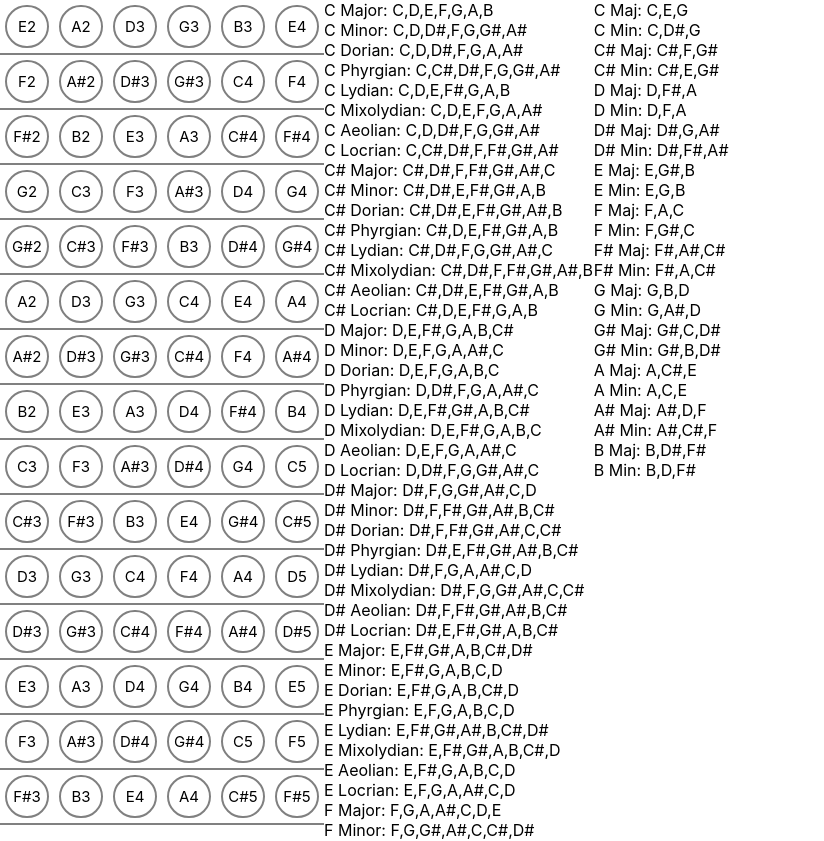
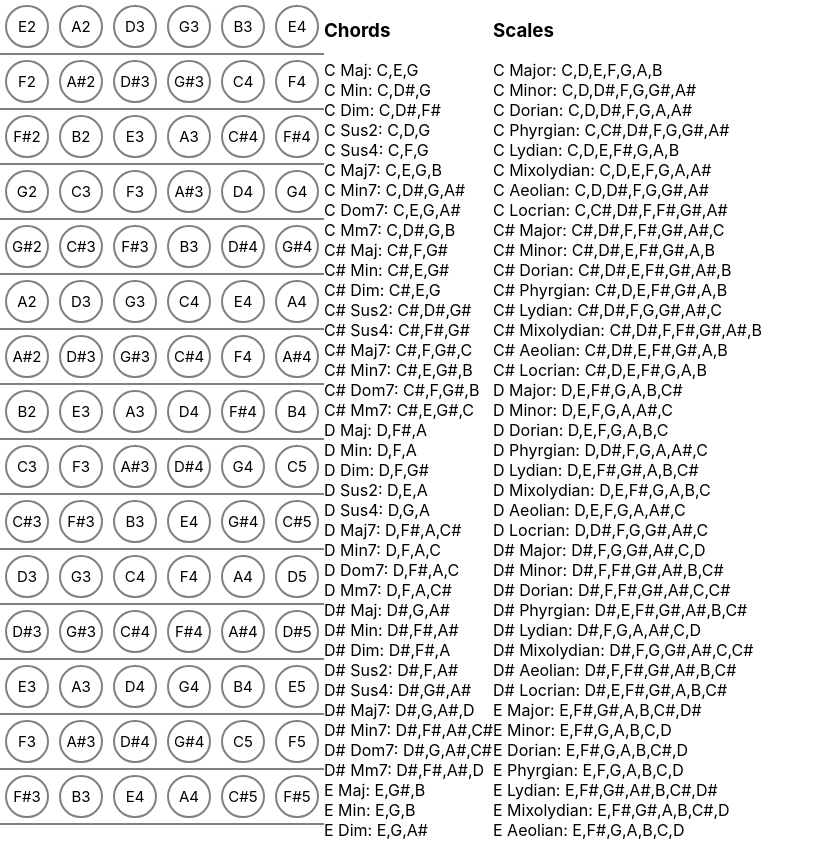
Before and after one commit to Macflash/String-Theory, a React (Create React App) app: page / in a window 1280 px wide. Shown: the top 841 px of the page, without its empty margins (0-824 px from the left). Built offline with nearby package versions, Linux system fonts and the light colour scheme.

Commit message:
Add more basic chords

```diff
--- a/src/components/main.tsx
+++ b/src/components/main.tsx
@@ -18,8 +18,8 @@ export default class MainComponent extends PureComponent {
     render(){
         return <div style={{display: "flex", flexDirection: "row"}}>
                 <NeckComponent neck={Guitar} />
+                <ChordListComponent chords={this.chords} />
                 <ScaleListComponent scales={this.scales} />
-                <ChordListComponent chords={this.chords} />
             </div>;
     }
 }
--- a/src/components/music/chordComponent.tsx
+++ b/src/components/music/chordComponent.tsx
@@ -56,6 +56,7 @@ export interface IChordListProps {
 export class ChordListComponent extends PureComponent<IChordListProps>{
     render() {
         return <div>
+            <h3>Chords</h3>
             {this.props.chords.map((chord, i) => <ConnectedChord key={i} chord={chord} />)}
         </div>;
     }
--- a/src/components/music/scaleComponent.tsx
+++ b/src/components/music/scaleComponent.tsx
@@ -56,6 +56,7 @@ export interface IScaleListProps {
 export class ScaleListComponent extends PureComponent<IScaleListProps>{
     render() {
         return <div>
+            <h3>Scales</h3>
             {this.props.scales.map((scale, i) => <ConnectedScale key={i} scale={scale} />)}
         </div>;
     }
--- a/src/theory/music/chord.tsx
+++ b/src/theory/music/chord.tsx
@@ -1,6 +1,6 @@
 import React from 'react';
 import Tone from './tone';
-import { MajorThird, Fifth, MinorThird } from './interval';
+import { MajorThird, Fifth, MinorThird, MajorSecond, Fourth, DiminishedFifth, MajorSeventh, MinorSeventh } from './interval';
 
 // Chords are a set of TONES
 // The first TONE is considered the root
@@ -18,12 +18,43 @@ export default class Chord {
         return this.tones[0].toString() + " " + this.name + ": " + this.tones.map(t => t.toString(flat)).join(",");
     }
 
+    // Basic triads
     public static Major(root: Tone): Chord {
         return new Chord([root, root.addInterval(MajorThird), root.addInterval(Fifth)], "Maj");
     }
 
     public static Minor(root: Tone): Chord {
         return new Chord([root, root.addInterval(MinorThird), root.addInterval(Fifth)], "Min");
+    }
+
+    public static Diminished(root: Tone): Chord {
+        return new Chord([root, root.addInterval(MinorThird), root.addInterval(DiminishedFifth)], "Dim");
+    }
+
+    // Suspended chords
+    public static SuspendedSecond(root: Tone): Chord {
+        return new Chord([root, root.addInterval(MajorSecond), root.addInterval(Fifth)], "Sus2");
+    }
+
+    public static SuspendedFourth(root: Tone): Chord {
+        return new Chord([root, root.addInterval(Fourth), root.addInterval(Fifth)], "Sus4");
+    }
+
+    // Basic Four Note chords
+    public static MajorSeventh(root: Tone): Chord {
+        return new Chord([root, root.addInterval(MajorThird), root.addInterval(Fifth), root.addInterval(MajorSeventh)], "Maj7");
+    }
+
+    public static MinorSeventh(root: Tone): Chord {
+        return new Chord([root, root.addInterval(MinorThird), root.addInterval(Fifth), root.addInterval(MinorSeventh)], "Min7");
+    }
+
+    public static DominantSeventh(root: Tone): Chord {
+        return new Chord([root, root.addInterval(MajorThird), root.addInterval(Fifth), root.addInterval(MinorSeventh)], "Dom7");
+    }
+
+    public static MajorMinorSeventh(root: Tone): Chord {
+        return new Chord([root, root.addInterval(MinorThird), root.addInterval(Fifth), root.addInterval(MajorSeventh)], "Mm7");
     }
 
     public static BuildAllChords(): Chord[] {
@@ -33,6 +64,15 @@ export default class Chord {
             const tone = new Tone(i);
             chords.push(Chord.Major(tone));
             chords.push(Chord.Minor(tone));
+
+            chords.push(Chord.Diminished(tone));
+            chords.push(Chord.SuspendedSecond(tone));
+            chords.push(Chord.SuspendedFourth(tone));
+
+            chords.push(Chord.MajorSeventh(tone));
+            chords.push(Chord.MinorSeventh(tone));
+            chords.push(Chord.DominantSeventh(tone));
+            chords.push(Chord.MajorMinorSeventh(tone));
         }
 
         return chords;
--- a/src/theory/music/interval.tsx
+++ b/src/theory/music/interval.tsx
@@ -14,6 +14,7 @@ export const MajorThird = 4;
 export const Fourth = 5;
 
 export const Tritone = 6;
+export const DiminishedFifth = 6;
 
 export const Fifth = 7;
 export const AugmentedFifth = 8;
```
